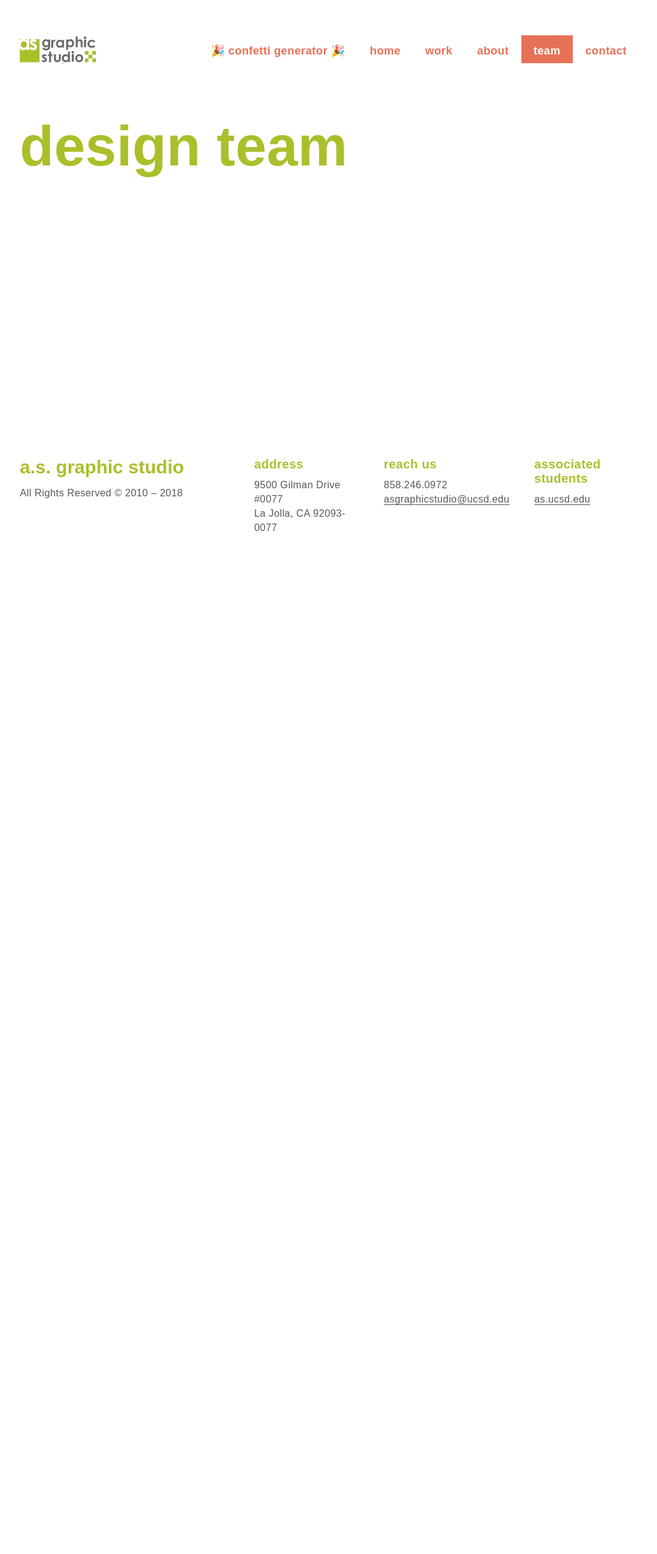
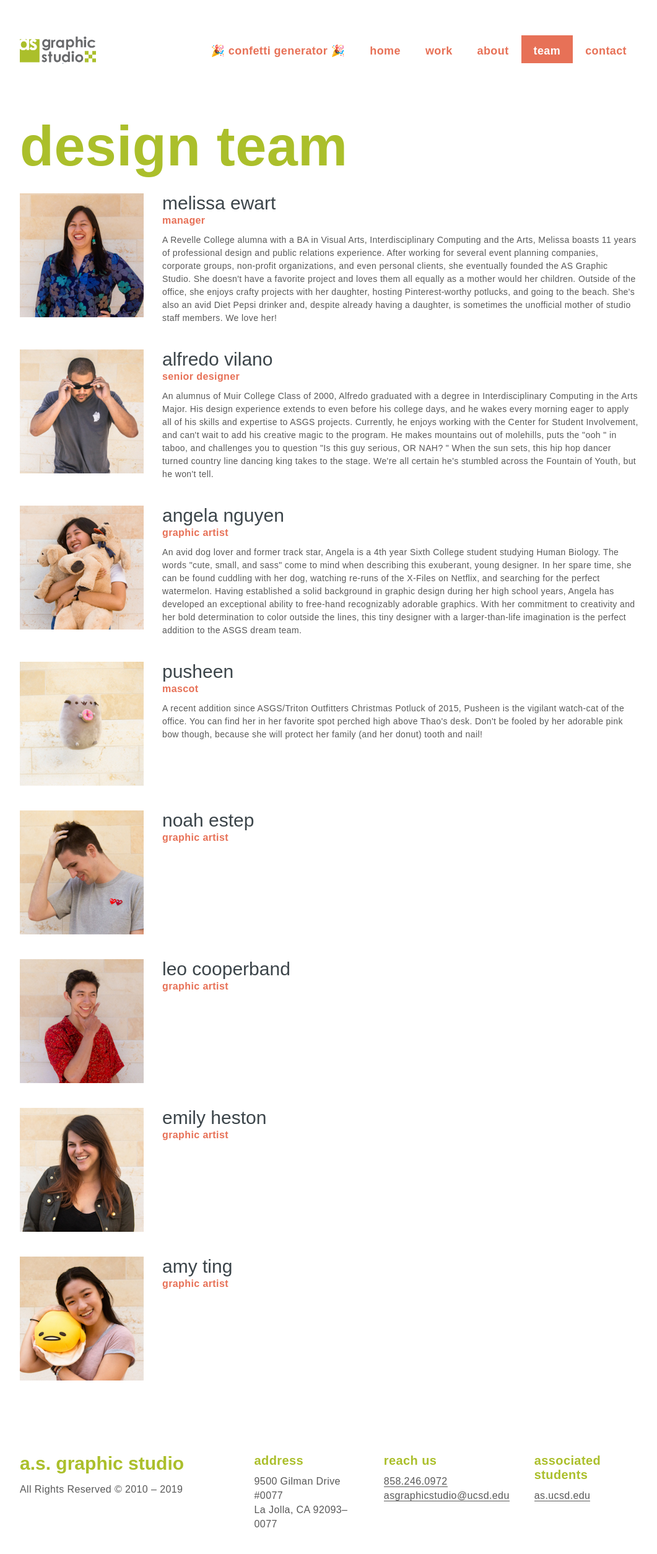
Before and after one commit to emilynguyen/asgs, a Jekyll site: the page built from _pages/team.html, in a window 1280 px wide. Shown: the whole page at 62% size, without its empty margins (108-1169 px from the left). Built offline with Jekyll 4.4.1, drawn with Linux system fonts in a browser that asks for light colours; before the commit the page ends 900 px from its top, so only the background shows below that.

Commit message:
Contact and team pages

```diff
--- /dev/null
+++ b/_data/team.yml
@@ -0,0 +1,35 @@
+- name: Melissa Ewart
+  img: melissa.jpg
+  position: Manager
+  bio: A Revelle College alumna with a BA in Visual Arts, Interdisciplinary Computing and the Arts, Melissa boasts 11 years of professional design and public relations experience. After working for several event planning companies, corporate groups, non-profit organizations, and even personal clients, she eventually founded the AS Graphic Studio. She doesn't have a favorite project and loves them all equally as a mother would her children. Outside of the office, she enjoys crafty projects with her daughter, hosting Pinterest-worthy potlucks, and going to the beach. She's also an avid Diet Pepsi drinker and, despite already having a daughter, is sometimes the unofficial mother of studio staff members. We love her!
+
+- name: Alfredo Vilano
+  img: alfredo.jpg
+  position: Senior Designer
+  bio: An alumnus of Muir College Class of 2000, Alfredo graduated with a degree in Interdisciplinary Computing in the Arts Major. His design experience extends to even before his college days, and he wakes every morning eager to apply all of his skills and expertise to ASGS projects. Currently, he enjoys working with the Center for Student Involvement, and can't wait to add his creative magic to the program. He makes mountains out of molehills, puts the "ooh " in taboo, and challenges you to question "Is this guy serious, OR NAH? " When the sun sets, this hip hop dancer turned country line dancing king takes to the stage. We're all certain he's stumbled across the Fountain of Youth, but he won't tell.
+
+- name: Angela Nguyen
+  img: angela.jpg
+  position: Graphic Artist
+  bio: An avid dog lover and former track star, Angela is a 4th year Sixth College student studying Human Biology. The words "cute, small, and sass" come to mind when describing this exuberant, young designer. In her spare time, she can be found cuddling with her dog, watching re-runs of the X-Files on Netflix, and searching for the perfect watermelon. Having established a solid background in graphic design during her high school years, Angela has developed an exceptional ability to free-hand recognizably adorable graphics. With her commitment to creativity and her bold determination to color outside the lines, this tiny designer with a larger-than-life imagination is the perfect addition to the ASGS dream team.
+
+- name: Pusheen
+  img: pusheen.jpg
+  position: Mascot
+  bio: A recent addition since ASGS/Triton Outfitters Christmas Potluck of 2015, Pusheen is the vigilant watch-cat of the office. You can find her in her favorite spot perched high above Thao's desk. Don't be fooled by her adorable pink bow though, because she will protect her family (and her donut) tooth and nail!
+
+- name: Noah Estep
+  img: noah.jpg
+  position: Graphic Artist
+
+- name: Leo Cooperband
+  img: leo.jpg
+  position: Graphic Artist
+
+- name: Emily Heston
+  img: emilyh.jpg
+  position: Graphic Artist
+
+- name: Amy Ting
+  img: amy.jpg
+  position: Graphic Artist
--- a/_includes/footer.html
+++ b/_includes/footer.html
@@ -2,19 +2,19 @@
   <div id="footer-links" class="inner-container">
     <div id="copyright">
       <h2>A.S. Graphic Studio</h2>
-      <p>All Rights Reserved © 2010 – 2018</p>
+      <p>All Rights Reserved © 2010 – 2019</p>
     </div>
     <div>
       <h3>Address</h3>
       <p>
         9500 Gilman Drive #0077<br />
-        La Jolla, CA 92093-0077
+        La Jolla, CA 92093–0077
       </p>
     </div>
     <div>
       <h3>Reach Us</h3>
       <p>
-        858.246.0972<br />
+        <a href="tel:8582460972">858.246.0972</a><br />
         <a href="mailto:asgraphicstudio@ucsd.edu">asgraphicstudio@ucsd.edu</a>
       </p>
     </div>
--- a/_pages/team.html
+++ b/_pages/team.html
@@ -6,5 +6,20 @@ order: 4
 ---
 
 <div id="team" class="outer-container block">
-  <div class="inner-container"><h1>Design Team</h1></div>
+  <div class="inner-container">
+    <h1>Design Team</h1>
+    <div id="team-container">
+      {% for member in site.data.team %}
+      <div class="member">
+        <img src="/assets/images/team/{{ member.img }}" alt="" />
+        <div class="text">
+          <h2>{{ member.name }}</h2>
+          <h3>{{ member.position }}</h3>
+          <p class="small-text big-bio">{{ member.bio }}</p>
+        </div>
+        <p class="small-text small-bio">{{ member.bio }}</p>
+      </div>
+      {% endfor %}
+    </div>
+  </div>
 </div>
--- /dev/null
+++ b/_sass/pages/_contact.scss
@@ -0,0 +1,7 @@
+#contact-container {
+  display: grid;
+  @include xs-up {
+    grid-template-columns: 1fr 1fr;
+    grid-gap: 4rem;
+  }
+}
--- /dev/null
+++ b/_sass/pages/_team.scss
@@ -0,0 +1,53 @@
+#team {
+  h2 {
+    margin: 0;
+  }
+  h3 {
+    margin-bottom: 1rem;
+  }
+  img {
+    height: 8rem;
+    margin-right: 1.5rem;
+    transition: transform 0.3s;
+    @include xs-up {
+      margin-right: 3rem;
+      height: 15rem;
+    }
+    @include md-up {
+      height: 20rem;
+    }
+    @include hover {
+      transform: scale(1.06);
+    }
+  }
+  .small-bio {
+    margin-top: 1.5rem;
+    grid-column: 1 / -1;
+    @include xs-up {
+      margin-top: 0;
+      display: none;
+    }
+  }
+  .big-bio {
+    display: none;
+    @include xs-up {
+      display: inline-block;
+    }
+  }
+  .text {
+    margin-top: 0.8rem;
+    @include xs-up {
+      margin-top: 0;
+    }
+  }
+  .member {
+    display: grid;
+    grid-template-columns: auto 1fr;
+    &:not(:last-child) {
+      margin-bottom: 4rem;
+    }
+    @include xs-up {
+      //grid-template-columns: auto 1fr;
+    }
+  }
+}
--- a/assets/css/main.scss
+++ b/assets/css/main.scss
@@ -18,4 +18,4 @@
 // Components
 
 // Page-specific styles
-@import "pages/home", "pages/about";
+@import "pages/home", "pages/work", "pages/about", "pages/team", "pages/contact";
```
Also changed, not shown: _pages/contact.html (+42 -1 lines), _sass/pages/_work.scss (added), assets/images/team/alfredo.jpg (added), assets/images/team/amy.jpg (added), assets/images/team/angela.jpg (added), assets/images/team/angela.png (added), assets/images/team/blank.png (added), assets/images/team/emilyh.jpg (added), assets/images/team/leo.jpg (added), assets/images/team/melissa.jpg (added), assets/images/team/noah.jpg (added), assets/images/team/pusheen.jpg (added), 1 other file.
